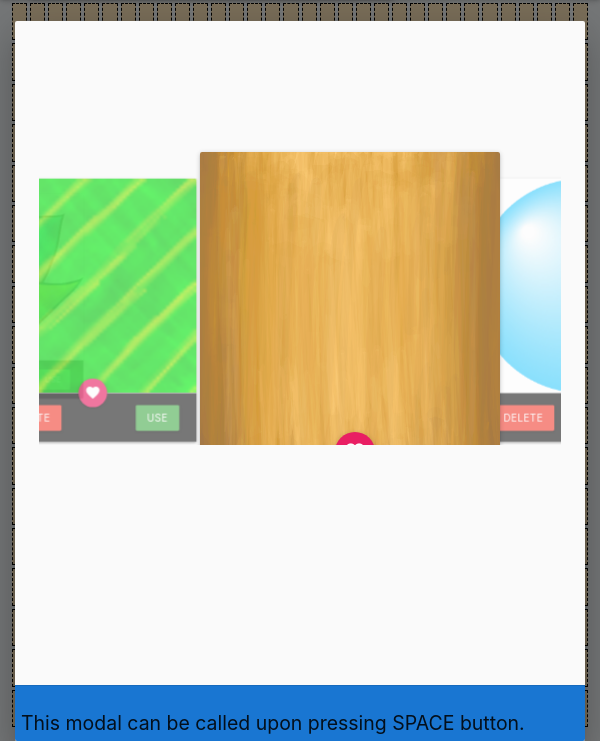
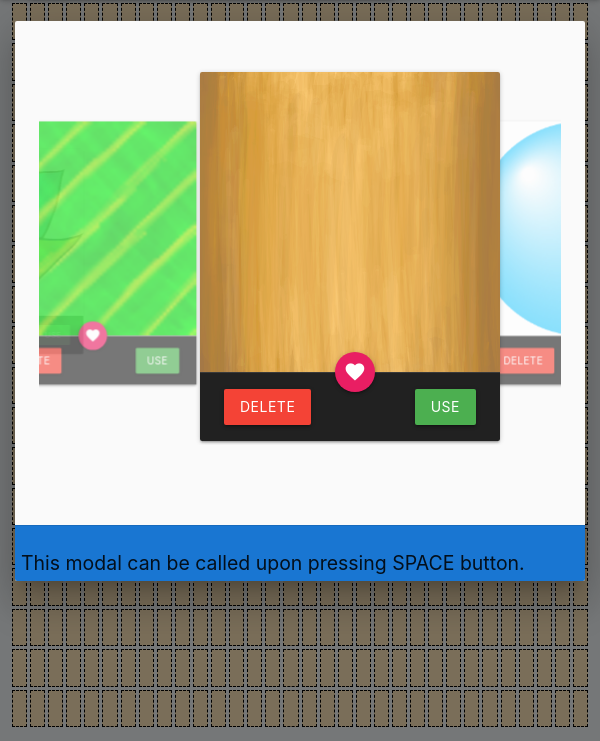
Before and after one commit to sitedevente/NSS-map-Creator, an Electron app: page app.html in a window 600 px wide. Both pictures are taken after a click on the link "Change used tile". Shown: the part 59-800 px from the top of the page. Drawn offline with Linux system fonts and the light colour scheme.

Commit message:
Changed css stylesheets order in app.html

```diff
--- a/app.html
+++ b/app.html
@@ -4,9 +4,9 @@
         <meta charset="UTF-8" />
         <meta name="viewport" content="width=device-width, initial-scale=1.0" />
         <meta http-equiv="X-UA-Compatible" content="ie=edge" />
+        <link rel="stylesheet" href="stylesheets/materialize.css" />
         <link rel="stylesheet" href="stylesheets/layout.css" />
         <link rel="stylesheet" href="stylesheets/tile-manager.css" />
-        <link rel="stylesheet" href="stylesheets/materialize.css" />
         <link rel="stylesheet" href="https://fonts.googleapis.com/icon?family=Material+Icons" />
         <link rel="stylesheet" href="https://use.fontawesome.com/releases/v5.0.13/css/all.css" />
         <title>NSS map creator</title>
--- a/stylesheets/tile-manager.css
+++ b/stylesheets/tile-manager.css
@@ -33,8 +33,8 @@ div#tile-manager {
 }
 
 .modal-fixed-footer#tilesets {
-  min-height: 90vh;
-  height: 95vh;
+  min-height: 70vh;
+  height: 70vh;
 }
 
 .modal-content .carousel-item {
```
